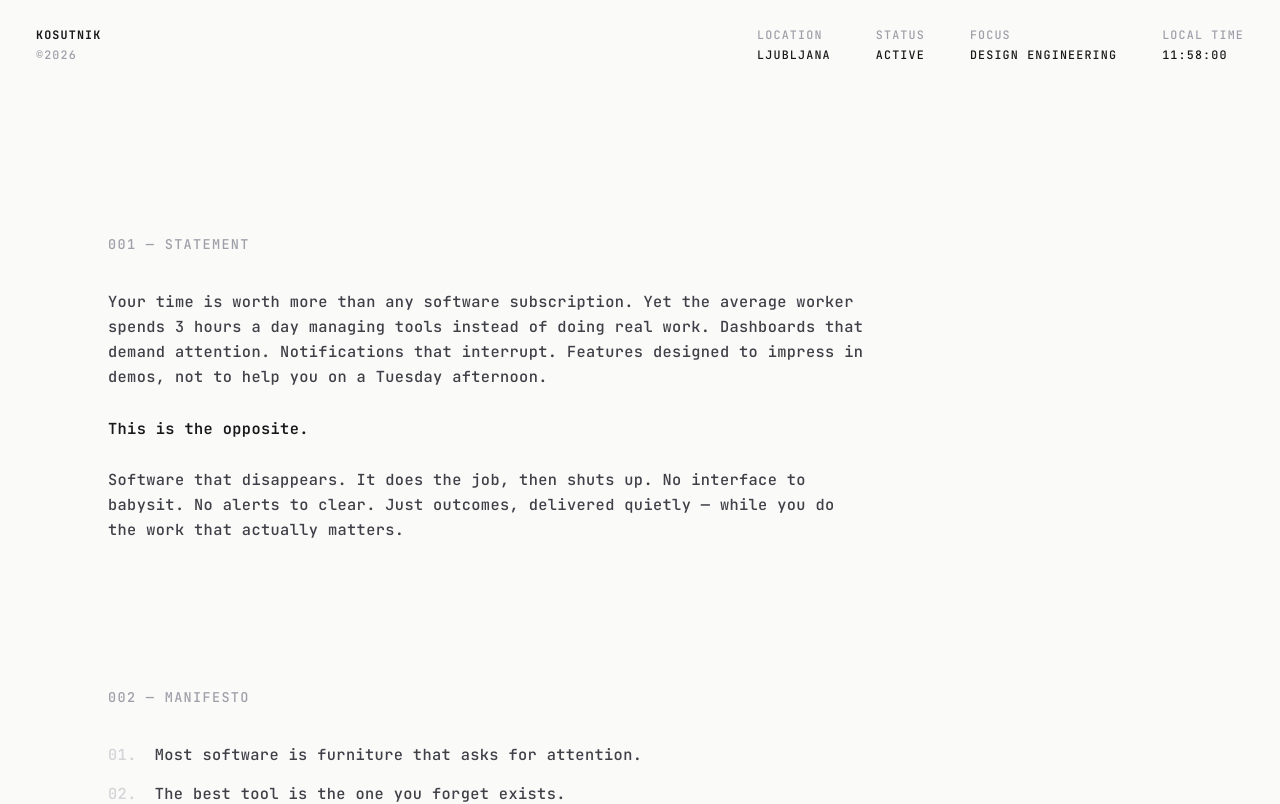
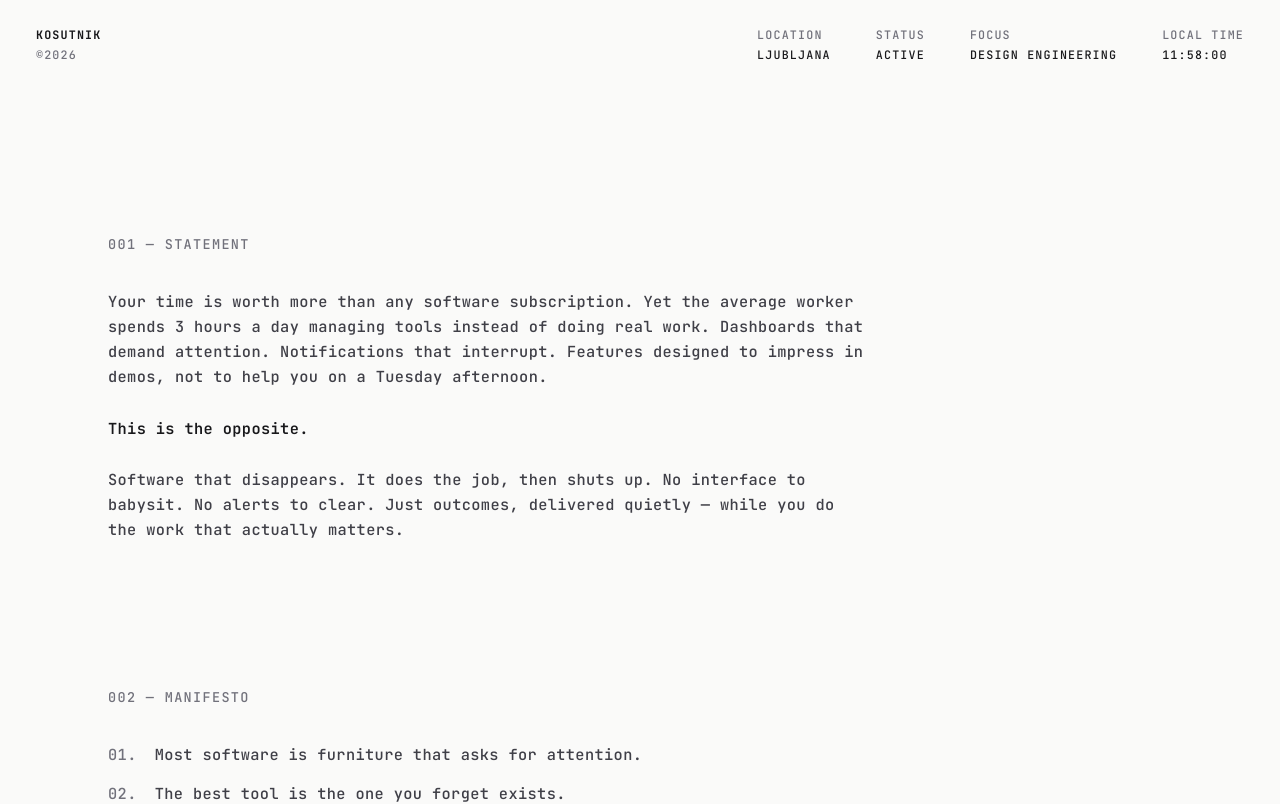
Before and after one commit to JanKosutnik/Kosutnik, a Next.js app: page / in a window 1280 px wide. Shown: the top 804 px of the page. Built offline with nearby package versions, Linux system fonts and the light colour scheme.

Commit message:
Bump all zinc-300/400 to zinc-500

```diff
--- a/app/page.tsx
+++ b/app/page.tsx
@@ -13,7 +13,7 @@ export default function Home() {
             KOSUTNIK
             <span className="animate-blink ml-[2px]">█</span>
           </span>
-          <span className="text-[0.65rem] tracking-widest uppercase text-zinc-400">
+          <span className="text-[0.65rem] tracking-widest uppercase text-zinc-500">
             ©2026
           </span>
         </div>
@@ -21,19 +21,19 @@ export default function Home() {
         {/* Right: metadata — hidden on mobile */}
         <div className="flex items-start gap-4 md:gap-10 text-[0.65rem] tracking-widest uppercase">
           <div className="flex flex-col gap-[2px]">
-            <span className="text-zinc-400">LOCATION</span>
+            <span className="text-zinc-500">LOCATION</span>
             <span>LJUBLJANA</span>
           </div>
           <div className="flex flex-col gap-[2px]">
-            <span className="text-zinc-400">STATUS</span>
+            <span className="text-zinc-500">STATUS</span>
             <span>ACTIVE</span>
           </div>
           <div className="flex flex-col gap-[2px]">
-            <span className="text-zinc-400">FOCUS</span>
+            <span className="text-zinc-500">FOCUS</span>
             <span>DESIGN ENGINEERING</span>
           </div>
           <div className="flex flex-col gap-[2px]">
-            <span className="text-zinc-400">LOCAL TIME</span>
+            <span className="text-zinc-500">LOCAL TIME</span>
             <span className="tabular-nums"><Clock /></span>
           </div>
         </div>
@@ -42,7 +42,7 @@ export default function Home() {
       {/* ── Main ── */}
       <main className="pt-48 md:pt-36 px-8 md:px-16 lg:px-24">
         <section className="max-w-2xl py-16">
-          <p className="text-[0.75rem] tracking-widest uppercase text-zinc-400 mb-8">
+          <p className="text-[0.75rem] tracking-widest uppercase text-zinc-500 mb-8">
             001 — STATEMENT
           </p>
           <div className="space-y-6 text-[0.85rem] leading-relaxed tracking-wide text-zinc-700">
@@ -65,7 +65,7 @@ export default function Home() {
         </section>
 
         <section className="max-w-2xl py-16">
-          <p className="text-[0.75rem] tracking-widest uppercase text-zinc-400 mb-8">
+          <p className="text-[0.75rem] tracking-widest uppercase text-zinc-500 mb-8">
             002 — MANIFESTO
           </p>
 
@@ -80,7 +80,7 @@ export default function Home() {
               "Outcomes over hours.",
             ].map((line, i) => (
               <li key={i} className="flex gap-4">
-                <span className="text-zinc-300 shrink-0">{String(i + 1).padStart(2, "0")}.</span>
+                <span className="text-zinc-500 shrink-0">{String(i + 1).padStart(2, "0")}.</span>
                 <span>{line}</span>
               </li>
             ))}
```
